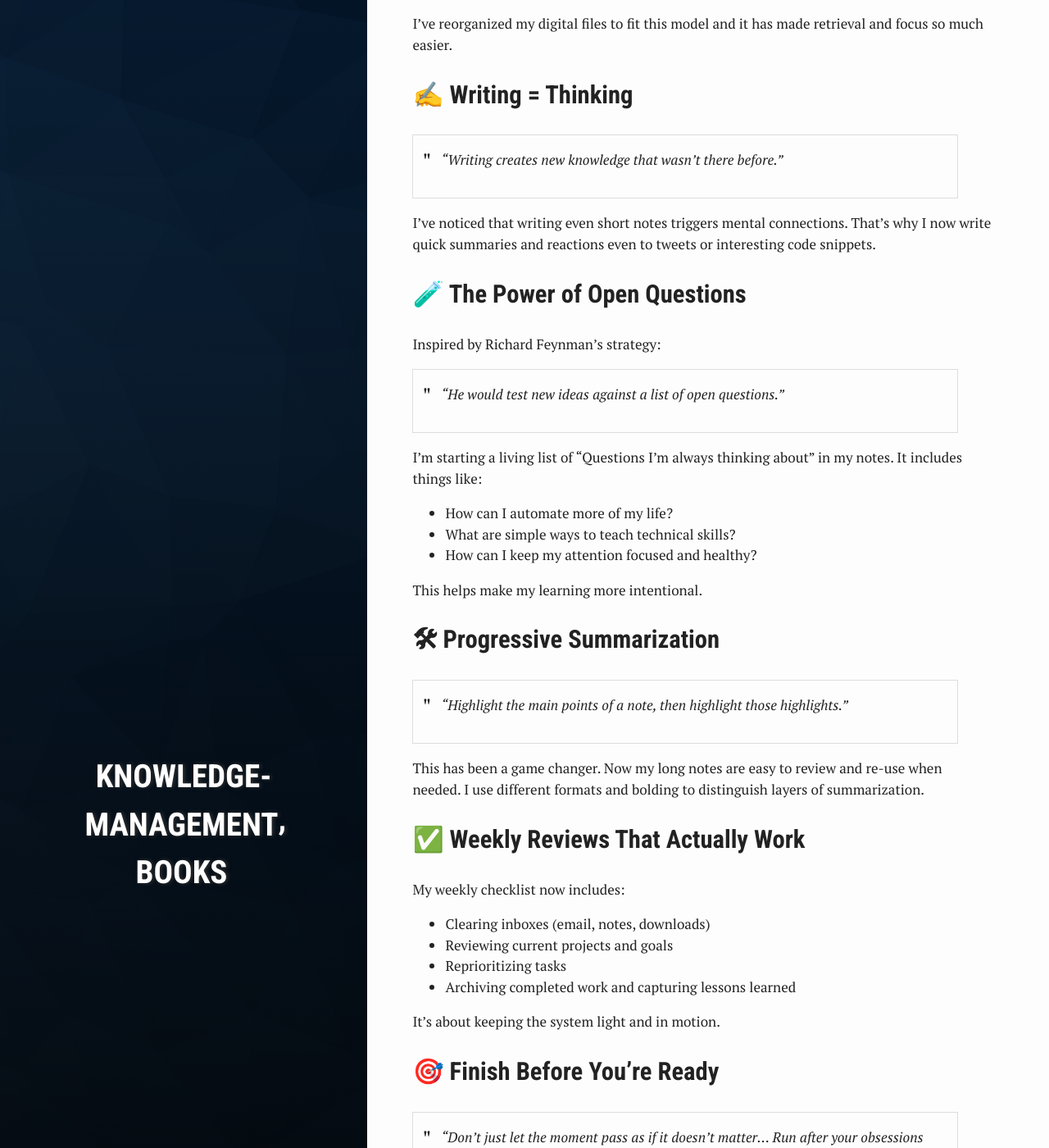
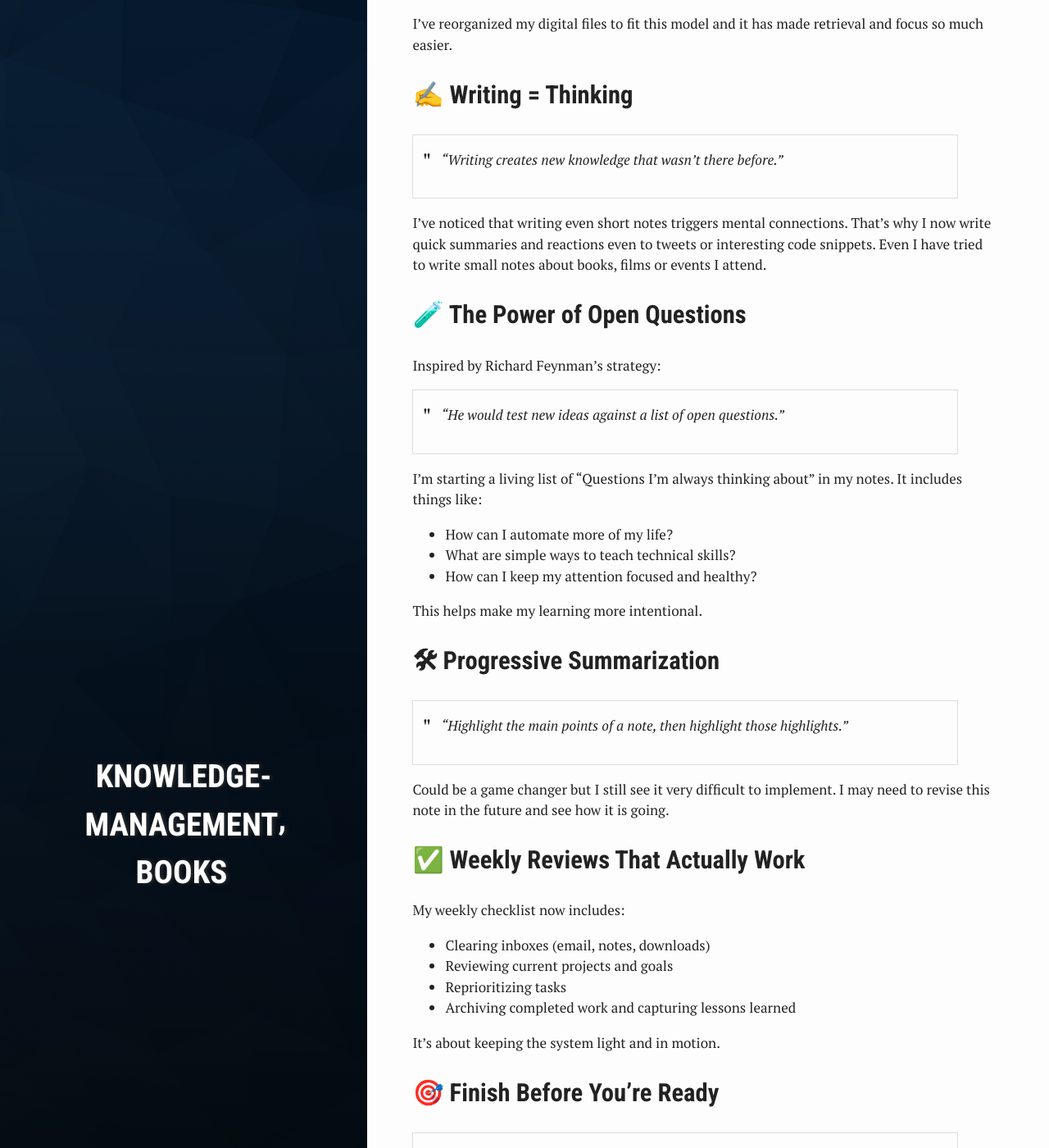
Before and after one commit to jfdzar/jfdzar.github.io, a Jekyll site: the page built from _posts/2024-12-01-building-a-second-brain.md, in a window 1280 px wide and 1400 px high, scrolled down 1164 px. Shown: the whole window at 82% size. Built offline with Jekyll 4.4.1, drawn with Linux system fonts in a browser that asks for light colours; some of the changed text lies outside the part shown.

Commit message:
update comments

```diff
--- a/_posts/2024-12-01-building-a-second-brain.md
+++ b/_posts/2024-12-01-building-a-second-brain.md
@@ -13,7 +13,7 @@ Recently, I finished reading *Building a Second Brain* by Tiago Forte, and it re
 
 > *“Shift as much of your time and effort as possible from consuming to creating.”*
 
-This quote alone reframed my digital habits. Rather than endlessly reading and bookmarking content, I’m focusing more on producing: notes, blog posts, code, designs. The goal is to make knowledge *actionable*.
+This quote alone reframed my digital habits. Rather than endlessly reading and bookmarking content, I’m focusing more on producing: notes, blog posts, code, designs. The goal is to make knowledge *actionable*. It is difficult but I try.
 
 ## 🧠 Thinking as a Habit
 
@@ -36,7 +36,7 @@ I've reorganized my digital files to fit this model and it has made retrieval an
 
 > *“Writing creates new knowledge that wasn’t there before.”*
 
-I've noticed that writing even short notes triggers mental connections. That’s why I now write quick summaries and reactions even to tweets or interesting code snippets.
+I've noticed that writing even short notes triggers mental connections. That’s why I now write quick summaries and reactions even to tweets or interesting code snippets. Even I have tried to write small notes about books, films or events I attend.
 
 ## 🧪 The Power of Open Questions
 
@@ -55,7 +55,7 @@ This helps make my learning more intentional.
 
 > *“Highlight the main points of a note, then highlight those highlights.”*
 
-This has been a game changer. Now my long notes are easy to review and re-use when needed. I use different formats and bolding to distinguish layers of summarization.
+Could be a game changer but I still see it very difficult to implement. I may need to revise this note in the future and see how it is going.
 
 ## ✅ Weekly Reviews That Actually Work
 
```
